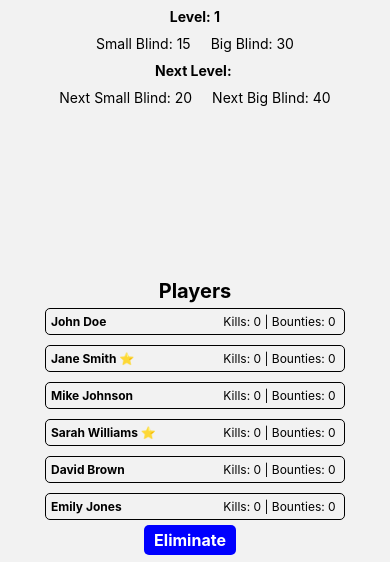
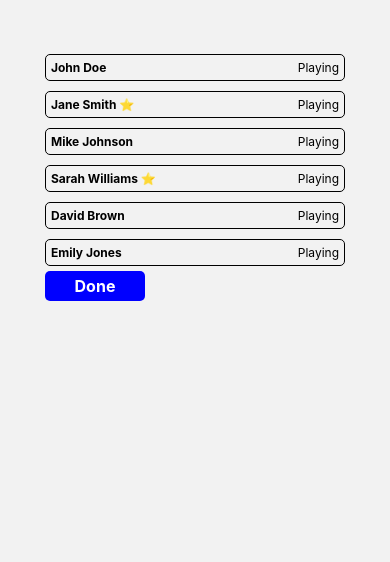
Before and after one commit to JonCastelline/PokerLeague, a React Native app: screen /Play in a window 390 px wide. Shown: the part 279-841 px from the top of the page. Built offline with nearby package versions, Linux system fonts and the light colour scheme.

Commit message:
Allow for initial setup of players playing or not playing

```diff
--- a/components/PlayPage.js
+++ b/components/PlayPage.js
@@ -3,7 +3,7 @@ import { StyleSheet, View, Text, TouchableOpacity, TextInput, ScrollView } from
 import { Audio } from 'expo-av';
 import { CountdownCircleTimer } from 'react-native-countdown-circle-timer';
 
-const PlayPage = ({ players }) => {
+const PlayPage = ({ players, updatePlayers }) => {
   const defaultDuration = 15; // Test duration in seconds
   const levels = [
     { smallBlind: 15, bigBlind: 30 },
@@ -29,7 +29,9 @@ const PlayPage = ({ players }) => {
   const [eliminationOrder, setEliminationOrder] = useState([]);
   const [bountyClaimedBy, setBountyClaimedBy] = useState(null);
   const [playerKilledBy, setPlayerKilledBy] = useState(null);
+  const [initialSetup, setInitialSetup] = useState(true);
 
+  const totalPlayed = players.filter(player => player.playing).length;
 
   const dingSoundFile = require('../assets/ding.wav');
   const alarmSoundFile = require('../assets/alarm.mp3');
@@ -247,7 +249,7 @@ const PlayPage = ({ players }) => {
 
           const eliminatedPlayerCount = players.filter(player => player.eliminated).length;
           eliminatedPlayer.eliminated = true;
-          eliminatedPlayer.place = players.length - eliminatedPlayerCount + 1; // Assign place for eliminated player
+          eliminatedPlayer.place = totalPlayed - eliminatedPlayerCount; // Assign place for eliminated player
           players.push(eliminatedPlayer);
           setSelectedPlayerIndex(null);
 
@@ -286,9 +288,49 @@ const PlayPage = ({ players }) => {
       return `${number}${suffix}`;
     };
 
+    const handleTogglePlaying = (index) => {
+      const updatedPlayers = [...players];
+      updatedPlayers[index].playing = !updatedPlayers[index].playing;
+      updatePlayers(updatedPlayers);
+    };
 
 
-  return (
+
+
+  if (initialSetup) {
+    return (
+      <View style={styles.container}>
+        <ScrollView contentContainerStyle={styles.scrollContainer}>
+          {/* Render the list of players for initial setup */}
+          {players.map((player, index) => (
+            <TouchableOpacity
+              key={player.id}
+              style={[
+                styles.playerContainer,
+                !player.playing && styles.eliminatedPlayerContainer,
+              ]}
+              onPress={() => handleTogglePlaying(index)}
+            >
+              <Text style={styles.playerName}>
+                {player.firstName} {player.lastName}
+                {player.hasBounty ? ' ⭐️' : null}
+              </Text>
+              <Text style={styles.playerStats}>
+                {!player.playing ? 'Not Playing' : 'Playing'}
+              </Text>
+            </TouchableOpacity>
+          ))}
+          <TouchableOpacity
+            style={styles.eliminateButton}
+            onPress={() => setInitialSetup(false)}
+          >
+            <Text style={styles.eliminateButtonText}>Done</Text>
+          </TouchableOpacity>
+        </ScrollView>
+      </View>
+    );
+  }
+    return (
     <View style={styles.container}>
         <ScrollView contentContainerStyle={styles.scrollContainer}>
           <View style={styles.timerContainer}>
@@ -364,13 +406,13 @@ const PlayPage = ({ players }) => {
             {playerKilledBy !== null ? (
               <Text style={styles.claimKillText}>Which player claimed the kill?</Text>)
               : null}
-            {players.map((player, index) => (
+            {players.sort((a, b) => (a.playing && !b.playing ? -1 : 1)).map((player, index) => (
               <TouchableOpacity
                 key={player.id}
                 style={[
                   styles.playerContainer,
                   selectedPlayerIndex === index && styles.selectedPlayerContainer,
-                  player.eliminated && styles.eliminatedPlayerContainer,
+                  (!player.playing || player.eliminated) && styles.eliminatedPlayerContainer,
                 ]}
                 onPress={player.eliminated ? null : () => handlePlayerClick(index)}
               >
@@ -379,7 +421,8 @@ const PlayPage = ({ players }) => {
                   {player.hasBounty ? ' ⭐️' : null}
                 </Text>
                 <Text style={styles.playerStats}>
-                  Kills: {player.kills} | Bounties: {player.bounties} {player.eliminated ? ' | Place: ' + getOrdinal(player.place) : player.place === 1 ? '1' : null}
+                  {player.playing ? `Kills: ${player.kills} | Bounties: ${player.bounties}` : 'DNP'}
+                  {player.eliminated ? ` | Place: ${getOrdinal(player.place)}` : player.place === 1 ? '1' : null}
                 </Text>
               </TouchableOpacity>
             ))}
@@ -395,7 +438,7 @@ const PlayPage = ({ players }) => {
 
             </ScrollView>
       </View>
-  );
+    );
 };
 
 const styles = StyleSheet.create({
```
